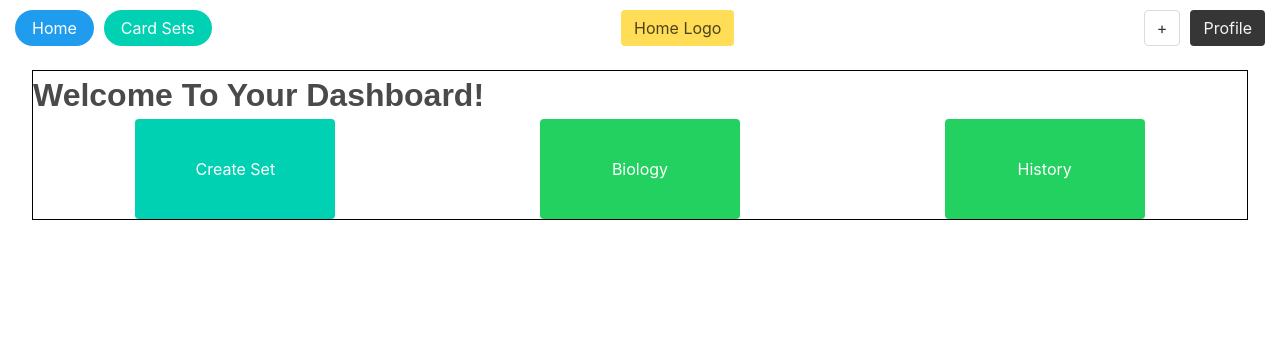
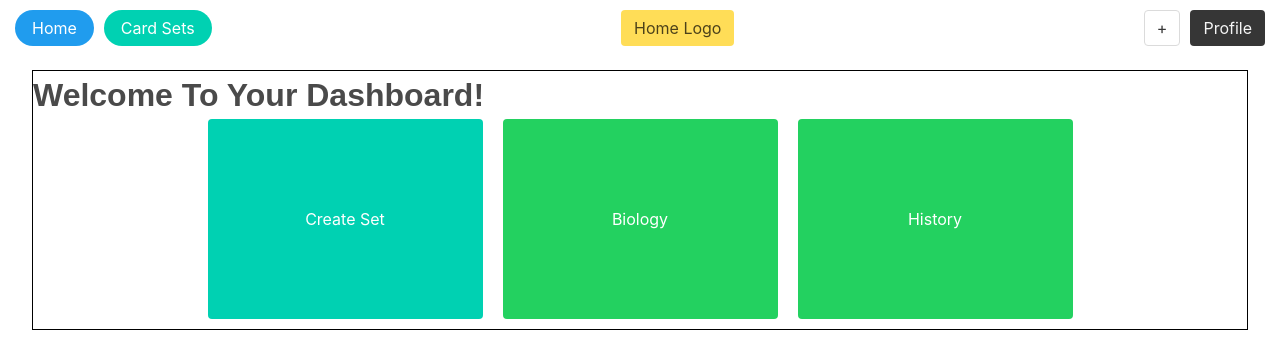
Before and after one commit to m1771vw/StudyBuddies, a React (Create React App) app: page / in a window 1280 px wide. Shown: the top 358 px of the page. Built offline with nearby package versions, Linux system fonts and the light colour scheme.

Commit message:
Added Profile Page, Log Out button, and link to Log In Page Updated CSS to have spacing between cards Wrapped Dashboard cards to have spacing between cards

```diff
--- a/src/App.css
+++ b/src/App.css
@@ -58,7 +58,9 @@
   justify-content: space-evenly;
   height: 200px;
   background-color: rgb(233, 233, 233);
-  margin: 10px;
+  margin-left: 10px;
+  margin-right: 10px;
+  margin-bottom: 10px;
   border: 1px black solid;
 }
 
--- a/src/App.js
+++ b/src/App.js
@@ -10,9 +10,10 @@ import HomePage from './components/HomePage';
 import HomePageHeader from './components/HomePageHeader';
 import LoginView from './components/LoginView';
 import SignupView from './components/SignupView';
+import ProfileView from './components/ProfileView';
 import FlashCards from './data/flashcards';
 import Users from './data/users';
-import { HOMEPAGE, LOGIN_VIEW, SIGNUP_VIEW, DASHBOARD, CREATE_VIEW, VIEW_SET, QUIZ, QUIZ_RESULTS } from './constants'
+import { HOMEPAGE, LOGIN_VIEW, SIGNUP_VIEW, PROFILE_VIEW, DASHBOARD, CREATE_VIEW, VIEW_SET, QUIZ, QUIZ_RESULTS } from './constants'
 
 
 class App extends Component {
@@ -25,7 +26,6 @@ class App extends Component {
     userLoggedIn: true
   }
   authenticateUser = user => {
-
     if (this.state.userList.findIndex(x => x.email === user.email) > -1
      && this.state.userList.findIndex(x => x.password === user.password) > -1) {
       console.log("User logged in!")
@@ -34,6 +34,12 @@ class App extends Component {
       console.log("User trying to log!")
       this.setState({ userLoggedIn: false });
     }
+  }
+  logOut = () => {
+    this.setState({
+      pageName: HOMEPAGE,
+      userLoggedIn : false
+    })
   }
   addToCards = card => {
     let newCards = [...this.state.flashCardSets, card]
@@ -76,6 +82,11 @@ class App extends Component {
                 changePageName={this.changePageName}
                 selectCardSet={this.selectCardSet}
                 />)
+      case PROFILE_VIEW:
+        return(<ProfileView
+                changePageName={this.changePageName}
+                logOut={this.logOut}
+                />)
       case CREATE_VIEW:
         return(<CreateView addToCards={this.addToCards}/>)
       case VIEW_SET:
--- a/src/components/Dashboard.js
+++ b/src/components/Dashboard.js
@@ -9,15 +9,17 @@ class Dashboard extends Component {
             <div>
                 <div id='dashboard-text'>Welcome To Your Dashboard!</div>
                 <div className='level'>
-                    <div className='level-item'>
-                        <button onClick={() => {this.props.changePageName(CREATE_VIEW)}} className='button is-primary dashboard-button'>Create Set</button>
+                    <div className='flashcard-flex-container'>
+                        <div className=''>
+                            <button onClick={() => {this.props.changePageName(CREATE_VIEW)}} className='button is-primary dashboard-button flashcard-box'>Create Set</button>
+                        </div>
+                        {this.props.flashCardSets.map((cardsets, index) => {
+                            return(
+                                <div key={cardsets+index} className=''>
+                                    <button onClick={() => {this.props.selectCardSet(index)}} className='button is-success dashboard-button flashcard-box'>{cardsets.setname}</button>
+                                </div>
+                        )})}
                     </div>
-                {this.props.flashCardSets.map((cardsets, index) => {
-                    return(
-                        <div key={cardsets+index} className='level-item'>
-                            <button onClick={() => {this.props.selectCardSet(index)}} className='button is-success dashboard-button'>{cardsets.setname}</button>
-                        </div>
-                )})}
                 </div>
                 {/* <button onClick={() => {this.props.changePageName(VIEW_SET)}} className='button is-success'>View Set</button> */}
                 {/* <button onClick={() => {this.props.changePageName(QUIZ)}} className='button is-success'>Quiz</button> */}
--- a/src/components/HomePageHeader.js
+++ b/src/components/HomePageHeader.js
@@ -1,4 +1,5 @@
 import React, { Component } from 'react';
+import { LOGIN_VIEW } from '../constants';
 
 
 class HomePageHeader extends Component {
@@ -6,7 +7,7 @@ class HomePageHeader extends Component {
         return (
             <div>
                 <button>Sign up</button>
-                <button>Log in</button>
+                <button onClick={()=>{this.props.changePageName(LOGIN_VIEW)}}>Log in</button>
             </div>
         );
     }
--- a/src/components/LoginView.js
+++ b/src/components/LoginView.js
@@ -1,6 +1,6 @@
 import React, { Component } from 'react';
 import {func} from 'prop-types';
-import {DASHBOARD} from '../constants/'
+
 class LoginView extends Component {
     state = {
         email: 'wyang@gmail.com',
--- /dev/null
+++ b/src/components/ProfileView.js
@@ -0,0 +1,21 @@
+import React, { Component } from 'react';
+
+class ProfileView extends Component {
+    onLogOutClicked = () => {
+        this.props.logOut()
+    }
+    render() {
+        return (
+            <div>
+                <h1>Your Profile</h1>
+                <button onClick={this.onLogOutClicked}>Log Out</button>
+            </div>
+        );
+    }
+}
+
+ProfileView.propTypes = {
+
+};
+
+export default ProfileView;
--- a/src/components/Quiz.js
+++ b/src/components/Quiz.js
@@ -42,7 +42,7 @@ class Quiz extends Component {
             <div className="level">
                 <div className="quiz-question-flex-container">
 
-                    <div className=" box flashcard-question">
+                    <div className=" box flashcard-box">
                         <h1>{this.state.shuffledCardSet[this.state.cardSetIndex].term}</h1>
                     </div>
                     <div className=" flashcard-counter">
@@ -64,7 +64,7 @@ class Quiz extends Component {
                 }): this.state.quizCardSet.map((card,index) => {
                     return(
                         <div key={card.term+index} className='level-item level-right'>
-                        <div onClick={this.answerClicked} className="box flashcard-answer">
+                        <div onClick={this.answerClicked} className="box flashcard-box">
                             <h1>{card.definition}</h1>
                         </div>
                     </div>
--- a/src/components/UserHeader.js
+++ b/src/components/UserHeader.js
@@ -1,5 +1,5 @@
 import React, { Component } from 'react';
-import { DASHBOARD, CREATE_VIEW } from '../constants'
+import { DASHBOARD, CREATE_VIEW, PROFILE_VIEW } from '../constants'
 
 class UserHeader extends Component {
     render() {
@@ -14,7 +14,7 @@ class UserHeader extends Component {
                 </div>
                 <div className=''>
                     <button onClick={() => {this.props.changePageName(CREATE_VIEW)}} className='button header-button'>+</button>
-                    <button className='button is-dark header-button'>Profile</button>
+                    <button onClick={() => {this.props.changePageName(PROFILE_VIEW)}} className='button is-dark header-button'>Profile</button>
                 </div>
             </nav>
         );
--- a/src/components/ViewSet.js
+++ b/src/components/ViewSet.js
@@ -1,12 +1,12 @@
 import React from 'react';
 import { CREATE_VIEW, QUIZ } from '../constants'
-import { func, array } from 'prop-types';
+import { func, object } from 'prop-types';
 
 
 const Viewset = props => {
     return (
         <div>
-            <div className="level level-set">
+            <div className="level">
                 <div className="cardset-info-flex-container">
                     <div className='cardset-setname-flex-container'>
                         <div className="box setname-box">
@@ -24,7 +24,7 @@ const Viewset = props => {
                     </div>
                 </div>
             </div>
-            <div className='level level-flashcards'>
+            <div className='level'>
                 <div className='flashcard-flex-container'>
                     {props.selectedCardSet.cards.map( (card, index) => {
                         return(
@@ -44,7 +44,7 @@ const Viewset = props => {
 
 Viewset.propTypes = {
     changePageName:func,
-    selectedCardSet:array,
+    selectedCardSet:object,
     setupQuiz:func
 };
 
--- a/src/constants/index.js
+++ b/src/constants/index.js
@@ -1,6 +1,7 @@
 export const HOMEPAGE = 'HOMEPAGE';
 export const LOGIN_VIEW = 'LOGIN_VIEW';
 export const SIGNUP_VIEW = 'SIGNUP_VIEW';
+export const PROFILE_VIEW = 'PROFILE_VIEW';
 export const DASHBOARD = 'DASHBOARD';
 export const CREATE_VIEW = 'CREATE';
 export const VIEW_SET = 'VIEW';
@@ -8,4 +9,3 @@ export const QUIZ = 'QUIZ';
 export const QUIZ_RESULTS = 'QUIZ_RESULTS'
 export const CORRECT_ANSWER = '2px solid green'
 export const WRONG_ANSWER = '2px solid red'
-// export const
```
